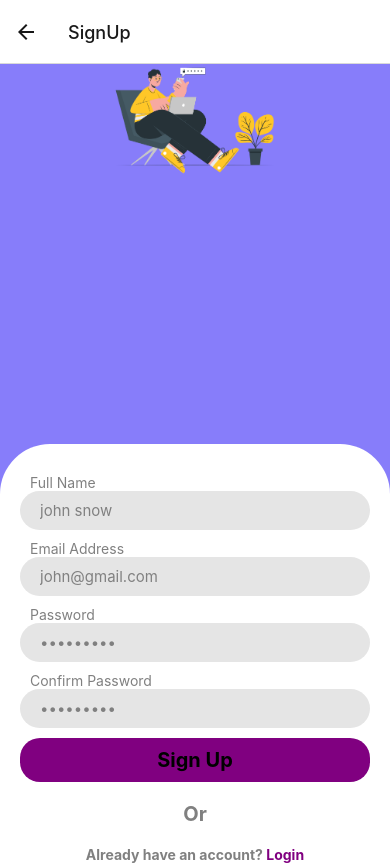
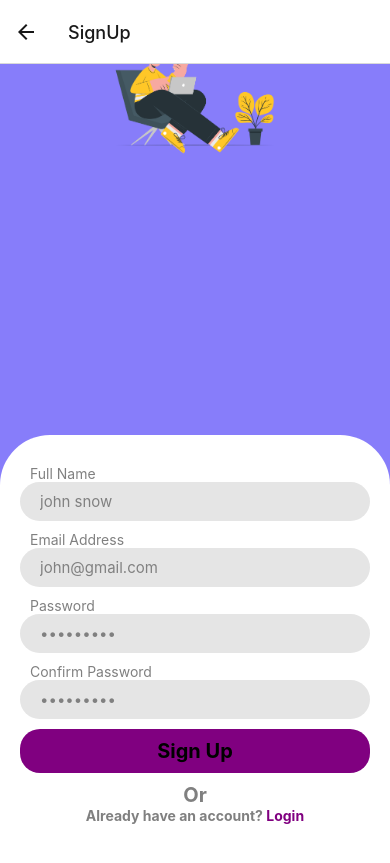
Before and after one commit to asmaemou/shopping_app, a React Native app: screen /SignUp in a window 390 px wide. Built offline with nearby package versions, Linux system fonts and the light colour scheme; what @gorhom/bottom-sheet would draw is missing.

Commit message:
fixed sign up screen

```diff
--- a/src/screens/SignUpScreen.tsx
+++ b/src/screens/SignUpScreen.tsx
@@ -17,8 +17,8 @@ export default function SignUpScreen() {
   return (
     <View
       style={styles.container}
-      behavior={Platform.OS === 'ios' ? 'padding' : undefined}
-      keyboardVerticalOffset={Platform.OS === 'ios' ? 64 : 0}
+      // behavior={Platform.OS === 'ios' ? 'padding' : undefined}
+      // keyboardVerticalOffset={Platform.OS === 'ios' ? 64 : 0}
     >
       <SafeAreaView style={{ flex: 0, backgroundColor: themeColors.bg }} />
       <SafeAreaView style={{ flex: 1 }}>
@@ -90,11 +90,12 @@ const styles = StyleSheet.create({
     justifyContent: 'center',
   },
   image: {
+    marginTop: -20,
     width: 165,
     height: 110,
   },
   formContainer: {
-    flex: 1,
+    // flex: 1,
     borderTopLeftRadius: 50,
     borderTopRightRadius: 50,
     backgroundColor: 'white',
@@ -131,7 +132,6 @@ const styles = StyleSheet.create({
     color: 'gray',
     fontWeight: 'bold',
     textAlign: 'center',
-    marginVertical: 10,
   },
   socialButtons: {
     flexDirection: 'row',
@@ -151,11 +151,12 @@ const styles = StyleSheet.create({
   loginContainer: {
     flexDirection: 'row',
     justifyContent: 'center',
-    marginTop: 10,
+    // marginTop: 10,
   },
   loginText: {
     color: 'gray',
     fontWeight: 'bold',
+    marginBottom: 20,
   },
   loginLink: {
     color: 'purple',
```
